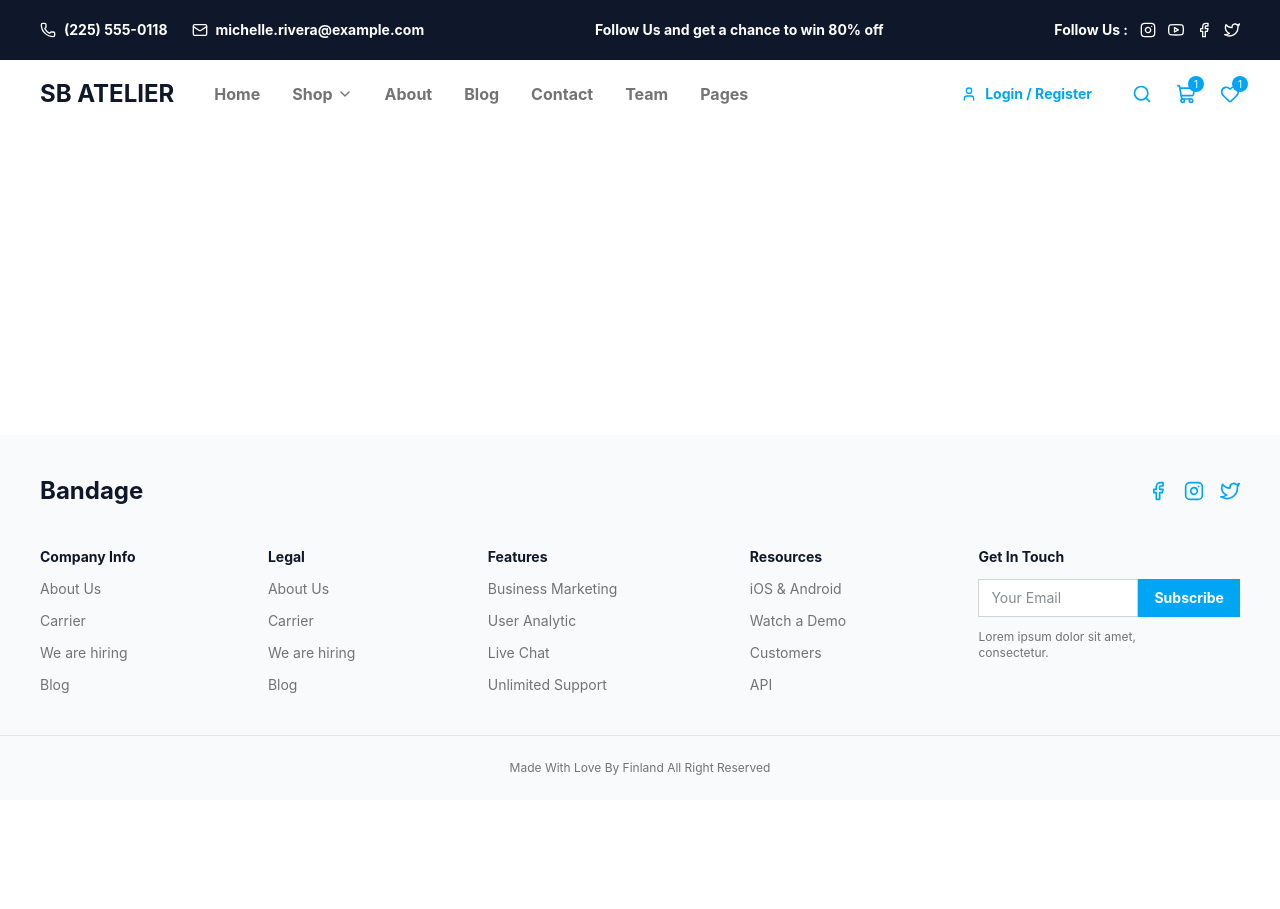
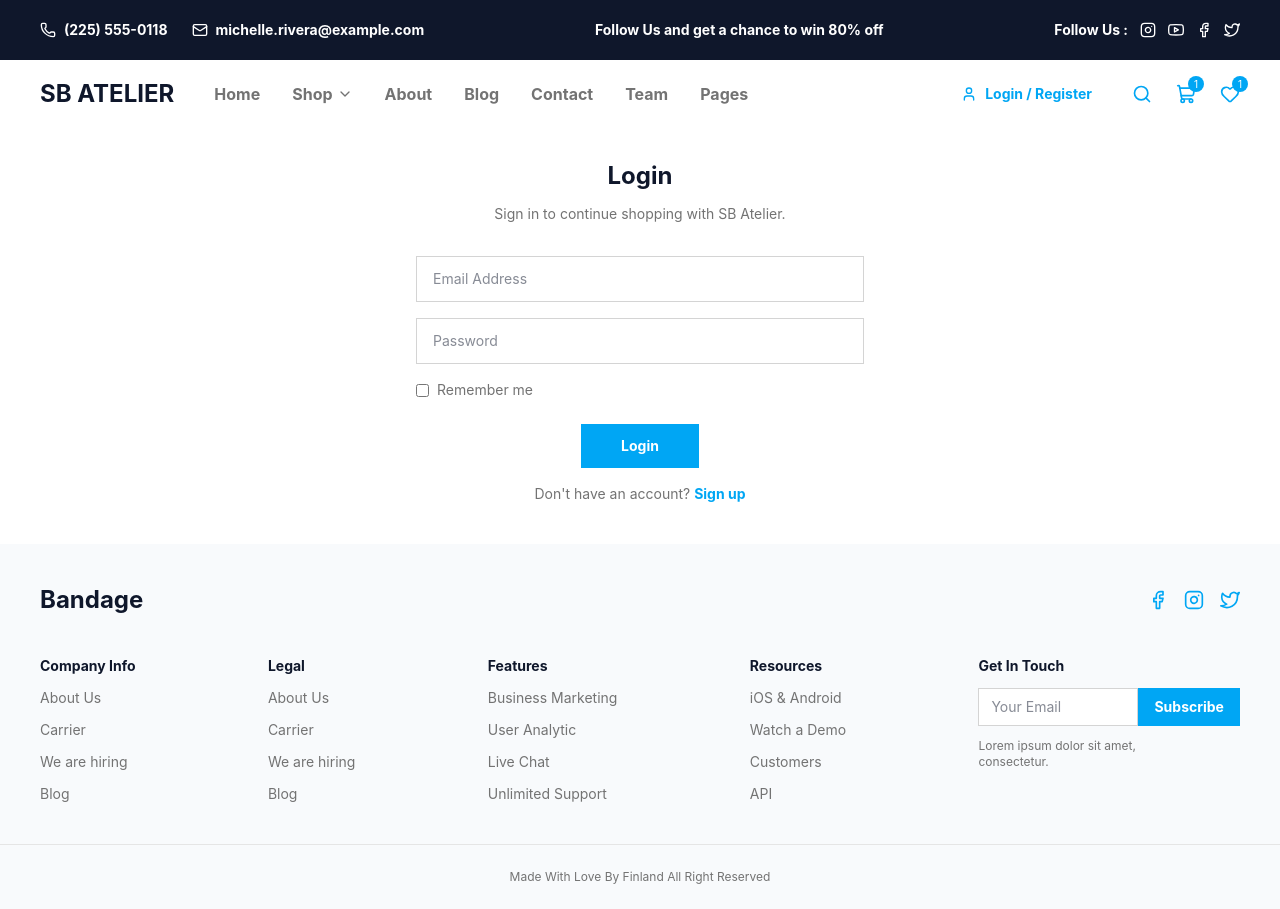
Before and after one commit to sinembaglar/e-commerce-project, a React app in the folder frontend/: page /login in a window 1280 px wide. Before the commit the page ends 800 px from the top, so only its background shows below. Built offline with nearby package versions, Linux system fonts and the light colour scheme; the HTML template or start-up script is replaced by a standard one.

Commit message:
T10: Login Form - login thunk, Gravatar avatar, remember-me token persistence, redirect-back flow

```diff
--- a/frontend/package.json
+++ b/frontend/package.json
@@ -12,6 +12,7 @@
   "dependencies": {
     "@tailwindcss/vite": "^4.3.3",
     "axios": "^1.19.0",
+    "blueimp-md5": "^2.19.0",
     "embla-carousel-react": "^8.6.0",
     "lucide-react": "^1.30.0",
     "react": "^19.2.8",
--- a/frontend/src/layout/Header.jsx
+++ b/frontend/src/layout/Header.jsx
@@ -1,5 +1,6 @@
 import { useState } from 'react'
-import { Link } from 'react-router-dom'
+import { Link, useLocation } from 'react-router-dom'
+import { useSelector } from 'react-redux'
 import {
   Menu,
   X,
@@ -17,6 +18,7 @@ import {
   TwitterIcon,
   YoutubeIcon,
 } from '../components/icons/FeatherIcons'
+import { getGravatarUrl } from '../utils/gravatar'
 const navItems = [
   { label: 'Home', path: '/' },
   { label: 'About', path: '/about' },
@@ -25,6 +27,34 @@ const navItems = [
   { label: 'Team', path: '/team' },
   { label: 'Pages', path: '/pages' },
 ]
+
+function AuthStatus({ className = '' }) {
+  const user = useSelector((state) => state.client.user)
+  const location = useLocation()
+
+  if (user?.email) {
+    return (
+      <span className={`flex items-center gap-2 font-bold text-slate-900 ${className}`}>
+        <img
+          src={getGravatarUrl(user.email, 32)}
+          alt={user.name}
+          className="h-6 w-6 rounded-full"
+        />
+        {user.name}
+      </span>
+    )
+  }
+
+  return (
+    <Link
+      to={{ pathname: '/login', state: { from: location } }}
+      className={`flex items-center gap-2 font-bold text-sky-500 ${className}`}
+    >
+      <User size={16} />
+      Login / Register
+    </Link>
+  )
+}
 
 function Header() {
   const [menuOpen, setMenuOpen] = useState(false)
@@ -86,10 +116,7 @@ function Header() {
         </div>
 
         <div className="hidden items-center gap-6 lg:flex">
-          <span className="flex items-center gap-2 rounded-full px-4 py-2 text-sm font-bold text-sky-500">
-            <User size={16} />
-            Login / Register
-          </span>
+          <AuthStatus className="rounded-full px-4 py-2 text-sm" />
           <Search size={20} className="text-sky-500" />
           <span className="relative flex">
             <ShoppingCart size={20} className="text-sky-500" />
@@ -137,15 +164,9 @@ function Header() {
               {item.label}
             </Link>
           ))}
-          <span className="flex items-center gap-2 text-sm font-bold text-sky-500">
-            <User size={16} />
-            Login / Register
-          </span>
+          <AuthStatus className="text-sm" />
         </nav>
       )}
-
-
-
     </header>
   )
 }
--- a/frontend/src/layout/PageContent.jsx
+++ b/frontend/src/layout/PageContent.jsx
@@ -6,6 +6,7 @@ import ContactPage from '../pages/ContactPage'
 import TeamPage from '../pages/TeamPage'
 import AboutPage from '../pages/AboutPage'
 import SignupPage from '../pages/SignupPage'
+import LoginPage from '../pages/LoginPage'
 
 function PageContent() {
   return (
@@ -18,6 +19,7 @@ function PageContent() {
         <Route exact path="/team" component={TeamPage} />
         <Route exact path="/about" component={AboutPage} />
         <Route exact path="/signup" component={SignupPage} />
+        <Route exact path="/login" component={LoginPage} />
       </Switch>
     </main>
   )
--- /dev/null
+++ b/frontend/src/pages/LoginPage.jsx
@@ -0,0 +1,103 @@
+import { useForm } from 'react-hook-form'
+import { useDispatch } from 'react-redux'
+import { useHistory, useLocation, Link } from 'react-router-dom'
+import { toast } from 'react-toastify'
+import { Loader2 } from 'lucide-react'
+import { login } from '../redux/actions/clientActions'
+
+const EMAIL_PATTERN = /^[^\s@]+@[^\s@]+\.[^\s@]+$/
+
+const inputClass = 'border border-neutral-300 bg-white px-4 py-3 text-sm text-slate-900'
+const errorClass = 'text-xs text-red-500'
+
+function LoginPage() {
+  const dispatch = useDispatch()
+  const history = useHistory()
+  const location = useLocation()
+  const from = location.state?.from || '/'
+
+  const {
+    register,
+    handleSubmit,
+    formState: { errors, isSubmitting },
+  } = useForm()
+
+  const onSubmit = async ({ email, password, rememberMe }) => {
+    try {
+      await dispatch(login(email, password, rememberMe))
+      history.push(from)
+    } catch (err) {
+      toast.error(err.response?.data?.message || 'Login failed, please try again.')
+    }
+  }
+
+  return (
+    <div className="flex flex-col">
+      <section className="py-8">
+        <div className="container mx-auto flex flex-col items-center gap-3 px-4 text-center lg:px-10">
+          <h1 className="text-2xl font-bold text-slate-900">Login</h1>
+          <p className="max-w-md text-sm text-neutral-500">
+            Sign in to continue shopping with SB Atelier.
+          </p>
+        </div>
+      </section>
+
+      <section className="pb-10">
+        <div className="container mx-auto px-4 lg:px-10">
+          <form
+            onSubmit={handleSubmit(onSubmit)}
+            className="mx-auto flex max-w-md flex-col gap-4"
+          >
+            <div className="flex flex-col gap-1">
+              <input
+                type="email"
+                placeholder="Email Address"
+                className={inputClass}
+                {...register('email', {
+                  required: 'Email is required',
+                  pattern: { value: EMAIL_PATTERN, message: 'Enter a valid email address' },
+                })}
+              />
+              {errors.email && <span className={errorClass}>{errors.email.message}</span>}
+            </div>
+
+            <div className="flex flex-col gap-1">
+              <input
+                type="password"
+                placeholder="Password"
+                className={inputClass}
+                {...register('password', { required: 'Password is required' })}
+              />
+              {errors.password && (
+                <span className={errorClass}>{errors.password.message}</span>
+              )}
+            </div>
+
+            <label className="flex items-center gap-2 text-sm text-neutral-500">
+              <input type="checkbox" {...register('rememberMe')} />
+              Remember me
+            </label>
+
+            <button
+              type="submit"
+              disabled={isSubmitting}
+              className="mt-2 flex items-center justify-center gap-2 self-center bg-sky-500 px-10 py-3 text-sm font-bold text-white disabled:cursor-not-allowed disabled:opacity-70"
+            >
+              {isSubmitting && <Loader2 size={16} className="animate-spin" />}
+              Login
+            </button>
+
+            <p className="text-center text-sm text-neutral-500">
+              Don&apos;t have an account?{' '}
+              <Link to="/signup" className="font-bold text-sky-500">
+                Sign up
+              </Link>
+            </p>
+          </form>
+        </div>
+      </section>
+    </div>
+  )
+}
+
+export default LoginPage
--- a/frontend/src/redux/actions/clientActions.js
+++ b/frontend/src/redux/actions/clientActions.js
@@ -23,3 +23,13 @@ export const fetchRolesIfNeeded = () => (dispatch, getState) => {
     dispatch(setRoles(data))
   })
 }
+
+// Thunk: logs in, stores the user on the client reducer, and remembers the
+// token in localStorage when the user opted in.
+export const login = (email, password, rememberMe) => (dispatch) => {
+  return api.post('/login', { email, password }).then(({ data }) => {
+    dispatch(setUser(data))
+    if (rememberMe) localStorage.setItem('token', data.token)
+    return data
+  })
+}
--- /dev/null
+++ b/frontend/src/utils/gravatar.js
@@ -0,0 +1,6 @@
+import md5 from 'blueimp-md5'
+
+export function getGravatarUrl(email, size = 80) {
+  const hash = md5(email.trim().toLowerCase())
+  return `https://www.gravatar.com/avatar/${hash}?d=identicon&s=${size}`
+}
```
Also changed, not shown: 2 other files (tests, documents, lock files or other folders).
